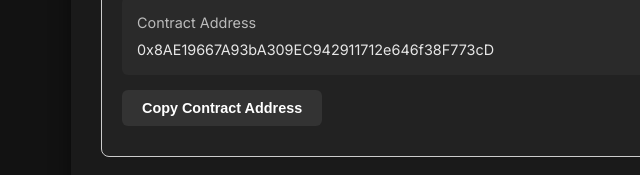
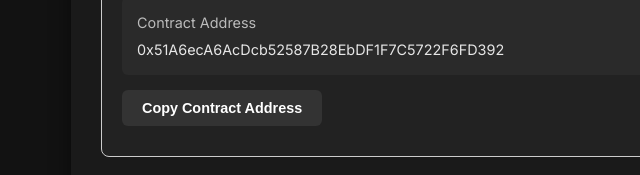
Before and after one commit to WoofingLabs/meme, a plain HTML site: page index.html in a window 1280 px wide. Shown: the part 613-788 px from the top of the page, 19-659 px from the left. Drawn offline with Linux system fonts and the light colour scheme.

Commit message:
Update index.html

```diff
--- a/index.html
+++ b/index.html
@@ -214,7 +214,7 @@
                 <button id="mintDomain" class="button mint-btn">Mint Domain NFT</button>
                 <div class="output-box">
                     <label>Contract Address</label>
-                    <span id="contractAddress">0x8AE19667A93bA309EC942911712e646f38F773cD</span>
+                    <span id="contractAddress">0x51A6ecA6AcDcb52587B28EbDF1F7C5722F6FD392</span>
                 </div>
                 <button id="copyAddressButton" class="button">Copy Contract Address</button>
                 <div id="mintStatus" class="status"></div>
@@ -253,7 +253,7 @@
     <script>
         let web3, accounts, domainContract;
         const contractInfo = {
-            address: '0x8AE19667A93bA309EC942911712e646f38F773cD',
+            address: '0x51A6ecA6AcDcb52587B28EbDF1F7C5722F6FD392',
             suffix: 'meme',
             protocol: 'memename',
             currency: 'OKB',
```
